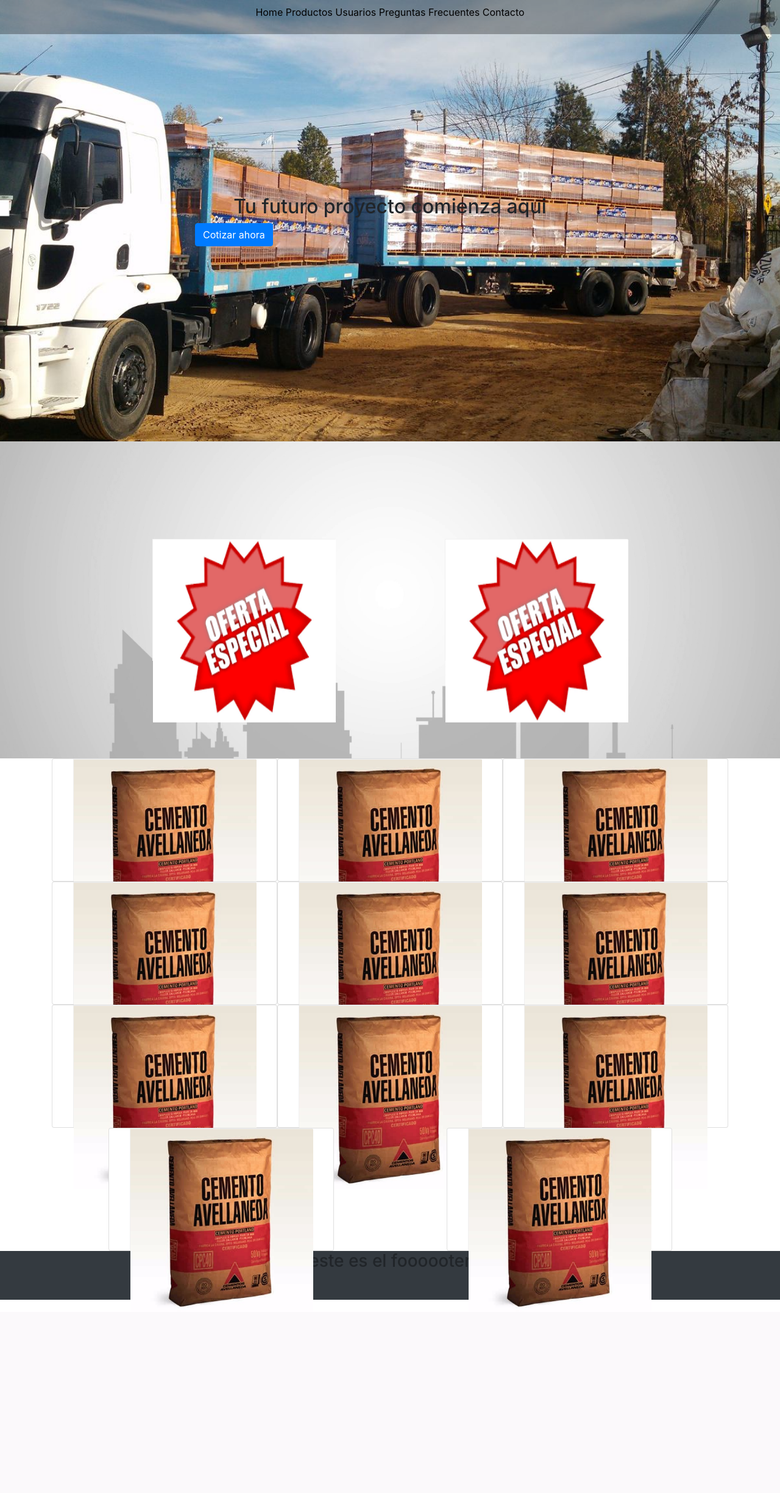
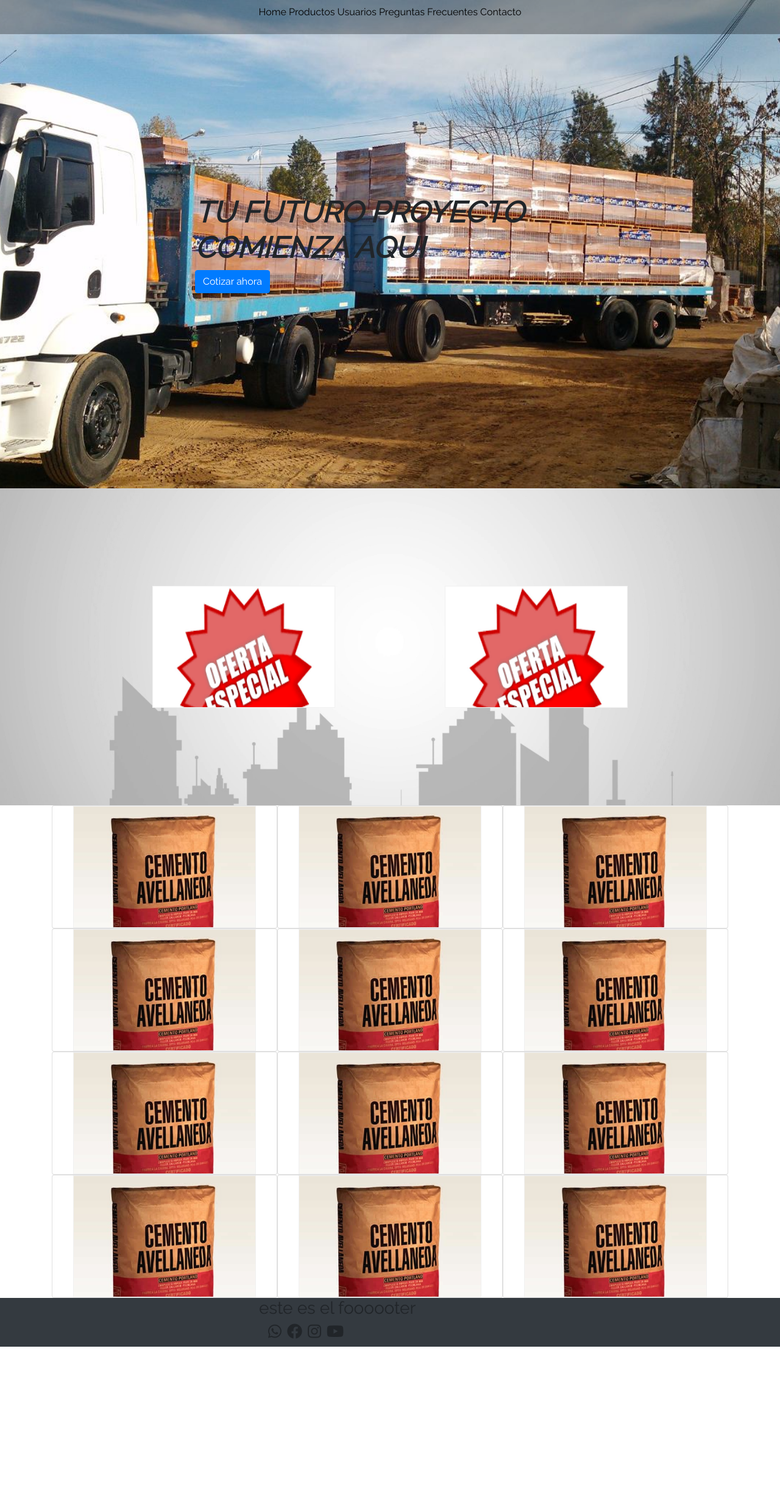
Before and after one commit to flocane/dhintegrador, a PHP site: page / in a window 1280 px wide. Shown: the top 2449 px of the page at 61% size. Before the commit the page ends 2144 px from the top, so only its background shows below. Run offline with PHP 8.4, Linux system fonts and the light colour scheme; some libraries are stand-ins or nearby versions; grey boxes are pictures that could not be loaded.

Commit message:
agregando css y corrigiendo errores

```diff
--- a/css/master.css
+++ b/css/master.css
@@ -2,6 +2,7 @@
   box-sizing: border-box;
   margin: 0 auto;
   padding: 0;
+  font-family: 'Raleway', sans-serif;
 }
 
 
@@ -22,6 +23,30 @@ li{
   display: inline-block;
   list-style: none;
 }
+.iconos i:hover{
+  border-radius: 50%;
+  cursor: pointer;
+}
+.iconos i{
+  font-size: 25px;
+margin-left: 5px;
+transition: color 0.4s ease;
+}
+.iconos{
+  margin-left: 10px;
+}
+.iconos i.fa-whatsapp:hover{
+  color: green;
+}
+.iconos i.fa-facebook:hover{
+  color: #3b5998;
+}
+.iconos i.fa-instagram:hover{
+  color: #bc2a8d;
+}
+.iconos i.fa-youtube:hover{
+  color: red;
+}
 .navbar{
   position: fixed;
   width: 100%;
@@ -37,11 +62,21 @@ li{
   display: flex;
   margin: 0:
 }
-.s {
+.first-title{
+  text-transform: uppercase;
+  justify-content: center;
+  font-weight: bold;
+  font-style: italic;
+  font-size: 3em
+}
+.cotizar{
+  justify-content: center;
+}
+.foot {
     width: 100%;
     height: 5em;
     bottom: 0;
-
+    z-index: 20;
 }
 .section2{
   background-image: url(../img/background-prueba.png);
@@ -90,11 +125,12 @@ li{
 .flip-card-front {
   background-color: #bbb;
   color: black;
+  overflow: hidden;
 }
 
 /* Style the back side */
 .flip-card-back {
-  background-color: dodgerblue;
+  background-color: #2E3192;
   color: white;
   transform: rotateY(180deg);
 }
--- a/index.html
+++ b/index.html
@@ -6,6 +6,7 @@
     <link rel="stylesheet" href="https://stackpath.bootstrapcdn.com/bootstrap/4.3.1/css/bootstrap.min.css" integrity="sha384-ggOyR0iXCbMQv3Xipma34MD+dH/1fQ784/j6cY/iJTQUOhcWr7x9JvoRxT2MZw1T" crossorigin="anonymous">
     <link rel="stylesheet" href="css/master.css">
     <link rel="stylesheet" href="https://use.fontawesome.com/releases/v5.8.1/css/all.css" integrity="sha384-50oBUHEmvpQ+1lW4y57PTFmhCaXp0ML5d60M1M7uH2+nqUivzIebhndOJK28anvf" crossorigin="anonymous">
+    <link href="https://fonts.googleapis.com/css?family=Raleway" rel="stylesheet">
   </head>
   <body>
     <div class="container-fluid px-0">
@@ -20,8 +21,8 @@
         </ul>
       </nav>
       <div class="section1 row mx-0">
-        <h2> Tu futuro proyecto comienza aqui</h2> <br>
-        <button type="button" class="btn btn-primary" name="button">Cotizar ahora</button>
+        <h2 class="first-title"> Tu futuro proyecto comienza aqui</h2> <br>
+        <button type="button" class="btn btn-primary cotizar" name="button">Cotizar ahora</button>
       </div>
 
         <section class="section2 row mx-0">
@@ -69,8 +70,8 @@
                     <img src="img/cemento.png" alt="oferta" style="width:300px;height:300px;">
                   </div>
                   <div class="flip-card-back">
-                    <h1>oferta</h1>
-                    <p>que barato que esta esto</p>
+                    <h1>productos</h1>
+                    <p>lista de principales</p>
                     <p> <button type="button" class="btn btn-primary">comprar</button>
                   </div>
                 </div>
@@ -83,8 +84,8 @@
                     <img src="img/cemento.png" alt="oferta" style="width:300px;height:300px;">
                   </div>
                   <div class="flip-card-back">
-                    <h1>oferta</h1>
-                    <p>que barato que esta esto</p>
+                    <h1>productos</h1>
+                    <p>lista de principales</p>
                     <p> <button type="button" class="btn btn-primary">comprar</button>
                   </div>
                 </div>
@@ -97,8 +98,8 @@
                     <img src="img/cemento.png" alt="oferta" style="width:300px;height:300px;">
                   </div>
                   <div class="flip-card-back">
-                    <h1>oferta</h1>
-                    <p>que barato que esta esto</p>
+                    <h1>productos</h1>
+                    <p>lista de principales</p>
                     <p> <button type="button" class="btn btn-primary">comprar</button>
                   </div>
                 </div>
@@ -111,8 +112,8 @@
                     <img src="img/cemento.png" alt="oferta" style="width:300px;height:300px;">
                   </div>
                   <div class="flip-card-back">
-                    <h1>oferta</h1>
-                    <p>que barato que esta esto</p>
+                    <h1>productos</h1>
+                    <p>lista de principales</p>
                     <p> <button type="button" class="btn btn-primary">comprar</button>
                   </div>
                 </div>
@@ -125,8 +126,8 @@
                     <img src="img/cemento.png" alt="oferta" style="width:300px;height:300px;">
                   </div>
                   <div class="flip-card-back">
-                    <h1>oferta</h1>
-                    <p>que barato que esta esto</p>
+                    <h1>productos</h1>
+                    <p>lista de principales</p>
                     <p> <button type="button" class="btn btn-primary">comprar</button>
                   </div>
                 </div>
@@ -139,8 +140,8 @@
                     <img src="img/cemento.png" alt="oferta" style="width:300px;height:300px;">
                   </div>
                   <div class="flip-card-back">
-                    <h1>oferta</h1>
-                    <p>que barato que esta esto</p>
+                    <h1>productos</h1>
+                    <p>lista de principales</p>
                     <p> <button type="button" class="btn btn-primary">comprar</button>
                   </div>
                 </div>
@@ -153,8 +154,8 @@
                     <img src="img/cemento.png" alt="oferta" style="width:300px;height:300px;">
                   </div>
                   <div class="flip-card-back">
-                    <h1>oferta</h1>
-                    <p>que barato que esta esto</p>
+                    <h1>productos</h1>
+                    <p>lista de principales</p>
                     <p> <button type="button" class="btn btn-primary">comprar</button>
                   </div>
                 </div>
@@ -167,8 +168,8 @@
                     <img src="img/cemento.png" alt="oferta" style="width:300px;height:300px;">
                   </div>
                   <div class="flip-card-back">
-                    <h1>oferta</h1>
-                    <p>que barato que esta esto</p>
+                    <h1>productos</h1>
+                    <p>lista de principales</p>
                     <p> <button type="button" class="btn btn-primary">comprar</button>
                   </div>
                 </div>
@@ -181,8 +182,8 @@
                     <img src="img/cemento.png" alt="oferta" style="width:300px;height:300px;">
                   </div>
                   <div class="flip-card-back">
-                    <h1>oferta</h1>
-                    <p>que barato que esta esto</p>
+                    <h1>productos</h1>
+                    <p>lista de principales</p>
                     <p> <button type="button" class="btn btn-primary">comprar</button>
                   </div>
                 </div>
@@ -195,8 +196,8 @@
                     <img src="img/cemento.png" alt="oferta" style="width:300px;height:300px;">
                   </div>
                   <div class="flip-card-back">
-                    <h1>oferta</h1>
-                    <p>que barato que esta esto</p>
+                    <h1>productos</h1>
+                    <p>lista de principales</p>
                     <p> <button type="button" class="btn btn-primary">comprar</button>
                   </div>
                 </div>
@@ -209,8 +210,22 @@
                     <img src="img/cemento.png" alt="oferta" style="width:300px;height:300px;">
                   </div>
                   <div class="flip-card-back">
-                    <h1>oferta</h1>
-                    <p>que barato que esta esto</p>
+                    <h1>productos</h1>
+                    <p>lista de principales</p>
+                    <p> <button type="button" class="btn btn-primary">comprar</button>
+                  </div>
+                </div>
+                </div>
+            </div>
+            <div class="card col-12 col-md-4" style="width: 18rem;">
+              <div class="flip-card">
+                <div class="flip-card-inner">
+                  <div class="flip-card-front">
+                    <img src="img/cemento.png" alt="oferta" style="width:300px;height:300px;">
+                  </div>
+                  <div class="flip-card-back">
+                    <h1>productos</h1>
+                    <p>lista de principales</p>
                     <p> <button type="button" class="btn btn-primary">comprar</button>
                   </div>
                 </div>
@@ -220,10 +235,19 @@
           </section>
         </div>
       </div>
-      <footer class= "bg-dark s">
+      <footer class= "bg-dark foot">
         <div class="row mx-0">
                       <div class="">
 <h3>este es el foooooter</h3>
+<p class="iconos">
+  <i class="fab fa-whatsapp"></i>
+  <i class="fab fa-facebook"></i>
+  <i class="fab fa-instagram"></i>
+  <i class="fab fa-youtube"></i>
+</p>
+<div class="col-md-4">
+  <iframe src="https://www.google.com/maps/embed?pb=!1m18!1m12!1m3!1d3283.066965810521!2d-58.522322683890216!3d-34.62774798045313!2m3!1f0!2f0!3f0!3m2!1i1024!2i768!4f13.1!3m3!1m2!1s0x95bcc83004f56f3d%3A0x4cb567431cac3e4d!2sAurora+Materiales+S.A!5e0!3m2!1ses-419!2sar!4v1554322283287!5m2!1ses-419!2sar" width="400" height="300" frameborder="0" style="border:0" allowfullscreen></iframe>
+</div>
                       </div>
       </footer>
 
```
